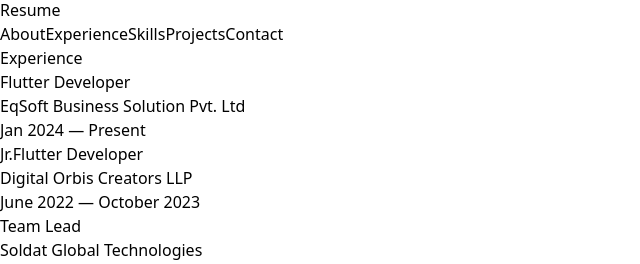
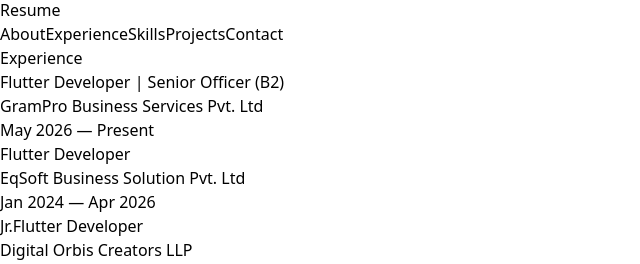
Before and after one commit to fringesunil/my_portfolio, a React (Vite) app: page /experience in a window 1280 px wide. Shown: the part 446-710 px from the top of the page, without its empty margins (0-640 px from the left). Built offline with nearby package versions, Linux system fonts and the light colour scheme.

Commit message:
Update ExperienceCard.jsx

```diff
--- a/src/components/ExperienceCard.jsx
+++ b/src/components/ExperienceCard.jsx
@@ -3,9 +3,15 @@
 function ExperienceCard(props) {
     const experiences = [
         {
+            role: "Flutter Developer | Senior Officer (B2)",
+            company: "GramPro Business Services Pvt. Ltd",
+            period: "May 2026 — Present",
+            description: ""
+        },
+        {
             role: "Flutter Developer",
             company: "EqSoft Business Solution Pvt. Ltd",
-            period: "Jan 2024 — Present",
+            period: "Jan 2024 — Apr 2026",
             description: ""
         },
         {
@@ -29,15 +35,15 @@
     ];
 
     return (
-        <div>
+        <div className="h-full overflow-y-auto rounded-[16px] custom-scrollbar">
             <h1 className='text-white px-4 sm:px-6 py-4 text-2xl sm:text-3xl font-extrabold'>Experience</h1>
             <div className="mb-8 sm:mb-12">
                 <div className="relative px-4 sm:px-6">
                     {experiences.map((exp, index) => (
-                        <div key={index} className="mb-6 sm:mb-8 relative pl-6 sm:pl-8">
-                            <div className="absolute left-0 top-2 w-2 sm:w-3 h-2 sm:h-3 bg-cyan-400 rounded-full"></div>
+                        <div key={index} className="pb-6 sm:pb-8 relative pl-6 sm:pl-8">
+                            <div className="absolute left-0 top-2 w-2 sm:w-3 h-2 sm:h-3 bg-cyan-400 rounded-full z-10"></div>
                             {index !== experiences.length - 1 && (
-                                <div className="absolute left-1 sm:left-1.5 top-4 w-0.5 h-full bg-gray-700 -translate-x-1/2"></div>
+                                <div className="absolute left-1 sm:left-1.5 top-4 w-0.5 h-full bg-gray-700 -translate-x-1/2 z-0"></div>
                             )}
                             <div>
                                 <h3 className="text-lg sm:text-xl font-semibold text-white">{exp.role}</h3>
```
